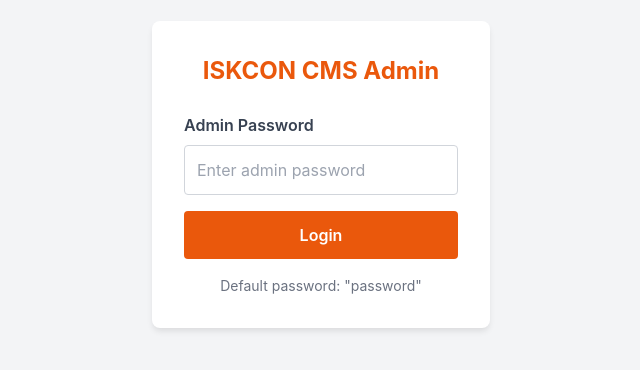
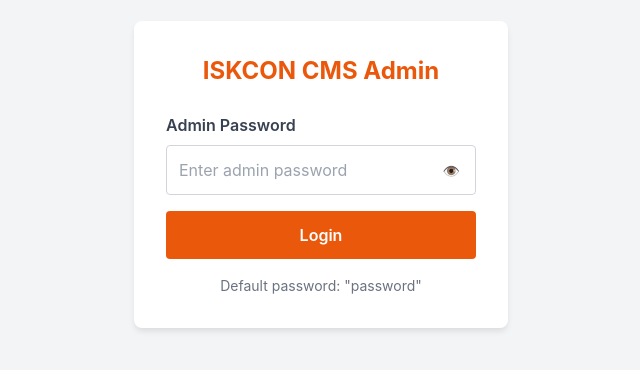
Before and after one commit to gauravvvvvvvvvv/iskcon-student-club, a Next.js app: page /admin in a window 1280 px wide. Shown: the part 226-596 px from the top of the page, without its empty margins (319-959 px from the left). Built offline with nearby package versions, Linux system fonts and the light colour scheme.

Commit message:
Fix admin password visibility with toggle button and make carousel images stretch to full width

```diff
--- a/src/app/admin/page.tsx
+++ b/src/app/admin/page.tsx
@@ -18,6 +18,7 @@
 export default function AdminDashboard() {
   const [isAuthenticated, setIsAuthenticated] = useState(false);
   const [password, setPassword] = useState('');
+  const [showPassword, setShowPassword] = useState(false);
   const [loading, setLoading] = useState(false);
   const [activeTab, setActiveTab] = useState<'images' | 'announcements'>('images');
 
@@ -224,20 +225,43 @@
               }}>
                 Admin Password
               </label>
+              <div style={{ position: 'relative' }}>
                 <input
-                type="password"
+                  type={showPassword ? "text" : "password"}
                   value={password}
                   onChange={(e) => setPassword(e.target.value)}
                   style={{
                     width: '100%',
                     padding: '0.75rem',
+                    paddingRight: '3rem',
                     border: '1px solid #d1d5db',
                     borderRadius: '4px',
-                  fontSize: '1rem'
+                    fontSize: '1rem',
+                    color: '#111827',
+                    backgroundColor: '#ffffff'
                   }}
                   placeholder="Enter admin password"
                   required
                 />
+                <button
+                  type="button"
+                  onClick={() => setShowPassword(!showPassword)}
+                  style={{
+                    position: 'absolute',
+                    right: '0.75rem',
+                    top: '50%',
+                    transform: 'translateY(-50%)',
+                    background: 'none',
+                    border: 'none',
+                    color: '#6b7280',
+                    cursor: 'pointer',
+                    fontSize: '0.875rem',
+                    padding: '0.25rem'
+                  }}
+                >
+                  {showPassword ? '👁️‍🗨️' : '👁️'}
+                </button>
+              </div>
             </div>
             <button
               type="submit"
--- a/src/components/DynamicContent.tsx
+++ b/src/components/DynamicContent.tsx
@@ -122,7 +122,7 @@
               opacity: currentSlide === index ? 1 : 0,
               transition: 'opacity 0.8s ease-in-out',
               backgroundImage: `url('${image.url}')`,
-              backgroundSize: 'contain',
+              backgroundSize: 'cover',
               backgroundPosition: 'center',
               backgroundRepeat: 'no-repeat',
               backgroundColor: 'white'
```
Lines whose indentation alone changed are shown as unchanged.
